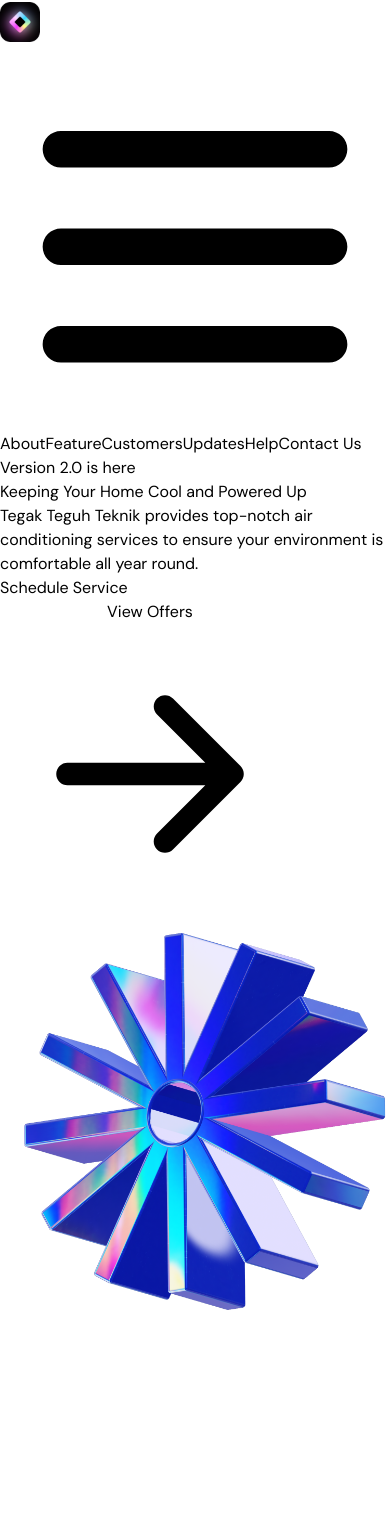
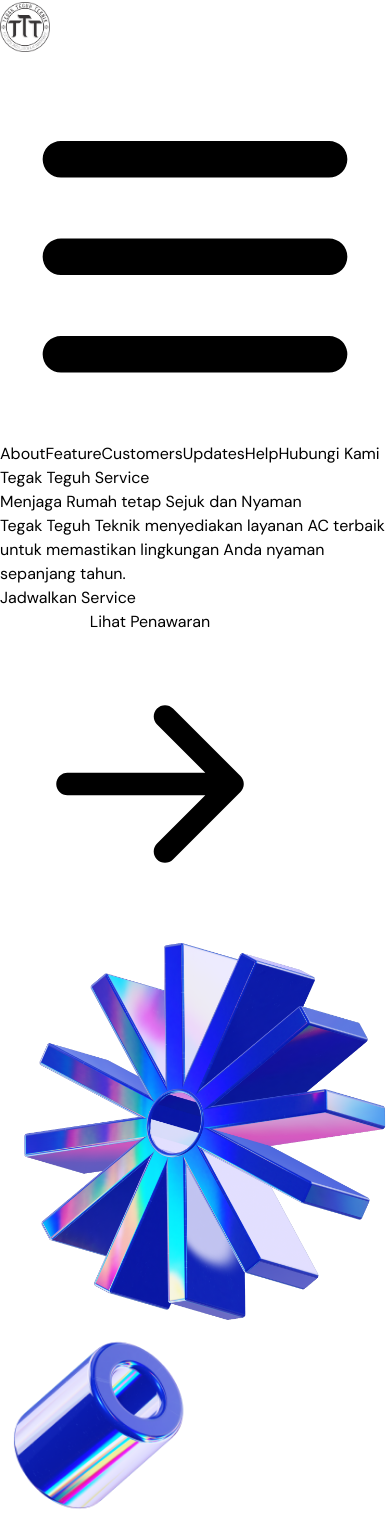
Before and after one commit to msholehhudin/light-landing-page, a Next.js app: page / in a window 390 px wide. Shown: the part 412-1944 px from the top of the page. Before the commit the page ends 1726 px from the top, so only its background shows below. Built offline with nearby package versions, Linux system fonts and the light colour scheme.

Commit message:
Hero Section Done

```diff
--- a/src/sections/Header.tsx
+++ b/src/sections/Header.tsx
@@ -1,11 +1,12 @@
 import ArrowRight from "@/assets/arrow-right.svg";
 import Image from "next/image";
-import Logo from "@/assets/logosaas.png";
+// import Logo from "@/assets/logosaas.png";
+import Logo from "@/assets/logo.png";
 import MenuIcon from "@/assets/menu.svg";
 
 export const Header = () => {
   return (
-    <header className="sticky top-0">
+    <header className="sticky top-0 backdrop-blur-sm z-20">
       <div className=" bg-black flex justify-center items-center py-3 text-white text-sm">
         <div className="inline-flex items-center  gap-4">
           <p>Dapatkan Informasi Selengkapnya</p>
@@ -16,7 +17,7 @@ export const Header = () => {
       <div className="py-5 border border-red-500">
         <div className="container">
           <div className="flex justify-between items-center">
-            <Image src={Logo} alt="Logo" height={40} width={40} />
+            <Image src={Logo} alt="Logo" height={50} width={50} />
             <MenuIcon className="h-5 w-5 md:hidden" />
             <nav className="text-black/60 gap-6 md:flex hidden items-center">
               <a href="#">About</a>
@@ -25,7 +26,7 @@ export const Header = () => {
               <a href="#">Updates</a>
               <a href="#">Help</a>
               <button className="bg-black text-white px-4 py-2 rounded-lg inline-flex items-center">
-                Contact Us
+                Hubungi Kami
               </button>
             </nav>
           </div>
--- a/src/sections/Hero.tsx
+++ b/src/sections/Hero.tsx
@@ -1,27 +1,36 @@
 import ArrowIcon from "@/assets/arrow-right.svg";
 import Image from "next/image";
 import CogImg from "@/assets/cog.png";
+import cylinderImage from "@/assets/cylinder.png";
+import noodleImage from "@/assets/noodle.png";
 
 export const Hero = () => {
   return (
-    <section className="pt-8 pb-20 md:pt-5 md:pb-10 overflow-hidden bg-[radial-gradient(ellipse_200%_100%_at_bottom_left,#183EC2,#EAEEFE_66%)]">
+    <section className="pt-8 pb-20 md:pt-5 md:pb-10 overflow-x-clip bg-[radial-gradient(ellipse_200%_100%_at_bottom_left,#183EC2,#EAEEFE_100%)]">
       <div className="container">
         <div className="md:flex border border-red-500 items-center">
           <div className="md:w-[478px]">
             <div className="text-sm rounded-lg border px-3 py-2 border-[#222]/10 inline-flex tracking-tight">
-              Version 2.0 is here
+              Tegak Teguh Service
             </div>
-            <h1 className="text-5xl md:text-7xl font-bold tracking-tight bg-gradient-to-b from-black to-[#001E80] text-transparent bg-clip-text">
-              Keeping Your Home Cool and Powered Up
+            <h1 className="text-5xl md:text-6xl mt-4 font-bold tracking-tight bg-gradient-to-b from-black to-[#001E80] text-transparent bg-clip-text">
+              {/* Keeping Your Home Cool and Powered Up */}
+              Menjaga Rumah tetap Sejuk dan Nyaman
             </h1>
             <p className="text-xl mt-6 tracking-tight text-[#010D3E]">
-              Tegak Teguh Teknik provides top-notch air conditioning services to
-              ensure your environment is comfortable all year round.
+              {/* Tegak Teguh Teknik provides top-notch air conditioning services to
+              ensure your environment is comfortable all year round. */}
+              Tegak Teguh Teknik menyediakan layanan AC terbaik untuk memastikan
+              lingkungan Anda nyaman sepanjang tahun.
             </p>
-            <div className="flex gap-1 items-center mt-[30px]">
-              <button className="btn btn-primary">Schedule Service</button>
+            <div className="flex gap-2 items-center mt-[30px]">
+              <button className="btn btn-primary">
+                {/* Schedule Service */}
+                Jadwalkan Service
+              </button>
               <button className="btn btn-text gap-1">
-                <span>View Offers</span>
+                {/* <span>View Offers</span> */}
+                <span>Lihat Penawaran</span>
                 <ArrowIcon className="h-5 w-5" />
               </button>
             </div>
@@ -31,7 +40,20 @@ export const Hero = () => {
             <Image
               src={CogImg}
               alt="Hero Img"
-              className="md:absolute md:h-full md:w-auto md:max-w-none"
+              className="md:absolute md:h-full md:w-auto md:max-w-none md:-left-6 lg:left-0"
+            />
+            <Image
+              src={cylinderImage}
+              alt="cylinder Img"
+              width={200}
+              height={200}
+              className="hidden md:block md:absolute -top-8 -left-32"
+            />
+            <Image
+              src={noodleImage}
+              alt="Noodle Img"
+              width={200}
+              className="absolute top-[524px] left-[448px] rotate-[30deg]"
             />
           </div>
         </div>
```
Also changed, not shown: src/assets/logo.png (added).
